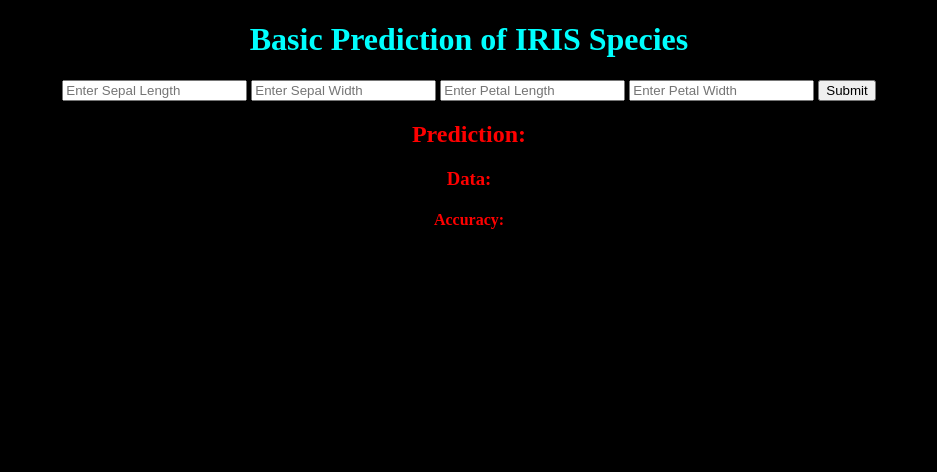
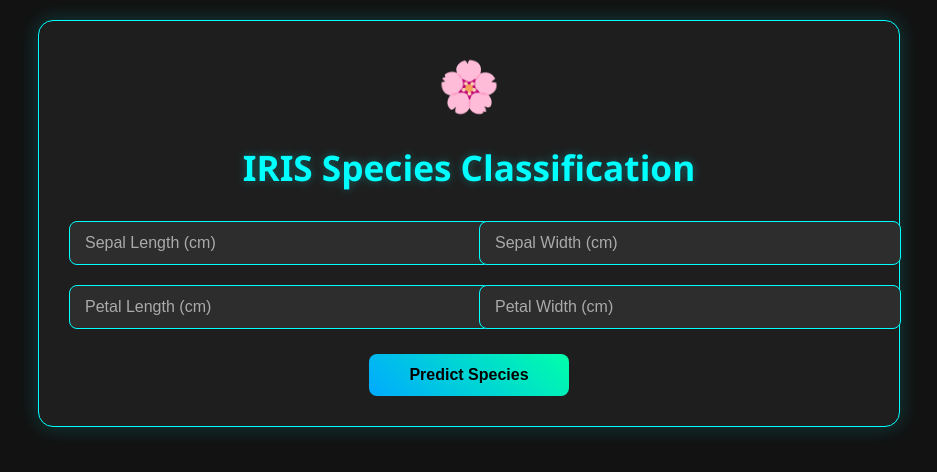
Before and after one commit to Scantlin/ICT-Programming, a Flask app: template Flask/templates/index.html in a window 1280 px wide. Shown: the top 472 px of the page, without its empty margins (171-1108 px from the left). Run offline with Flask 3, Linux system fonts and the light colour scheme; the template is opened without the code that fills it, so the values that code supplies are empty.

Commit message:
updateeeee

```diff
--- a/Class_Challenge.py
+++ b/Class_Challenge.py
@@ -1,6 +1,7 @@
 import sympy as sp
 import pubchempy as pcp
-import requests
+import request
+import math as mt
 
 print('-------------------Arithmetic Sequence----------------------------')
 choice = int(input('1. Arithmetic Sequence \n2. Geometric Sequence \nChoice: '))
--- a/Class_quiz.py
+++ b/Class_quiz.py
@@ -26,9 +26,8 @@ class Main:
         self.score = 0 #initialize the score into zero
         self.keys = list(self.questions.keys())
 
+    def show_menu(self):
         print('QUIZ menu\n1. Start\n2. Show Score\n3. Exit')
-
-    def show_menu(self):
         choice = int(input("Enter Choice: "))
 
         #METHOD 1 for dictionary
--- a/Class_quiz_scores.csv
+++ b/Class_quiz_scores.csv
@@ -3,3 +3,4 @@ Scantlin Cayson,5,22-07-25 00:03
 Scantlin Cayson,4,22-07-25 00:11
 Scantlin Cayson,6,22-07-25 00:35
 Scantlin Cayson,0,22-07-25 01:14
+Scantlin Cayson,6,03-08-25 00:23
--- /dev/null
+++ b/CpE_Tools/backend.py
@@ -0,0 +1,24 @@
+from flask import Flask, render_template, request #importing the needed libraries first
+import random
+
+app = Flask(__name__) #create the app
+
+@app.route('/', methods=['GET', 'POST']) #Decorator
+def home(): #function for how the backend render to frontend
+    num = '' #initialize the value of name first or any variable
+    number = ''
+    result = ''
+
+    if request.method == 'POST': #to check the backend if it has a form
+        num = request.form.get('your_num') #to get the input from the user in the web
+        number = str(random.randint(1, 10))
+
+        if num == number:
+            result = 'CONGRATULATIONS🎉'
+        else:
+            result = "You Lost 😔"
+
+    return render_template('frontend.html', result=num, correct=number, message = result) #render the template and to give back the inputted value of user in the name
+
+if __name__ == '__main__':
+    app.run(host='0.0.0.0', port=5050, debug=False) #run the app program
--- a/Flask/RFC_app.py
+++ b/Flask/RFC_app.py
@@ -1,6 +1,7 @@
 from flask import Flask, request, render_template
 from sklearn.model_selection import train_test_split
-from sklearn.ensemble import RandomForestClassifier
+#from sklearn.ensemble import RandomForestClassifier
+from sklearn.linear_model import LogisticRegression
 from sklearn.metrics import accuracy_score
 import seaborn as sns
 import pandas as pd
@@ -17,7 +18,7 @@ def home():
 
     X_train, X_test, y_train, y_test = train_test_split(Independent_var, Dependent_var, test_size=0.5, random_state=0)
 
-    model = RandomForestClassifier(random_state=0, criterion='gini').fit(X_train, y_train)
+    model = LogisticRegression(random_state=0).fit(X_train, y_train)
 
     y_pred = model.predict(X_test)
 
--- a/Flask/templates/index.html
+++ b/Flask/templates/index.html
@@ -1,34 +1,169 @@
 <!DOCTYPE html>
 <html>
 <head>
-    <title>IRIS</title>
+    <title>IRIS Species Predictor</title>
+    <style>
+        body {
+            background-color: #121212;
+            font-family: 'Segoe UI', Tahoma, Geneva, Verdana, sans-serif;
+            margin: 0;
+            padding: 20px;
+            color: white;
+        }
+
+        .container {
+            max-width: 800px;
+            margin: 0 auto;
+            background-color: #1e1e1e;
+            padding: 30px;
+            border-radius: 15px;
+            box-shadow: 0 0 20px rgba(0, 255, 255, 0.2);
+            border: 1px solid #00ffff;
+        }
+
+        h1 {
+            color: #00ffff;
+            text-align: center;
+            margin-bottom: 30px;
+            font-size: 2.2em;
+            text-shadow: 0 0 10px rgba(0, 255, 255, 0.3);
+        }
+
+        .form-group {
+            display: grid;
+            grid-template-columns: repeat(2, 1fr);
+            gap: 20px;
+            margin-bottom: 25px;
+        }
+
+        input {
+            width: 100%;
+            padding: 12px 15px;
+            border: 1px solid #00ffff;
+            border-radius: 8px;
+            background-color: #2d2d2d;
+            color: white;
+            font-size: 16px;
+            transition: all 0.3s;
+        }
+
+        input:focus {
+            outline: none;
+            border-color: #00ffaa;
+            box-shadow: 0 0 10px rgba(0, 255, 170, 0.5);
+        }
+
+        input::placeholder {
+            color: #aaa;
+        }
+
+        button {
+            background: linear-gradient(45deg, #00aaff, #00ffaa);
+            color: black;
+            border: none;
+            padding: 12px 25px;
+            font-size: 16px;
+            border-radius: 8px;
+            cursor: pointer;
+            font-weight: bold;
+            transition: all 0.3s;
+            display: block;
+            margin: 0 auto;
+            width: 200px;
+        }
+
+        button:hover {
+            transform: translateY(-3px);
+            box-shadow: 0 5px 15px rgba(0, 255, 170, 0.4);
+        }
+
+        .result-section {
+            margin-top: 30px;
+            padding: 20px;
+            background-color: #252525;
+            border-radius: 10px;
+            border-left: 5px solid #00ffaa;
+        }
+
+        h2, h3, h4 {
+            color: #ff5555;
+            margin-top: 25px;
+        }
+
+        .prediction {
+            font-size: 24px;
+            color: #7fffd4;
+            font-weight: bold;
+            text-align: center;
+            padding: 15px;
+            background-color: rgba(0, 255, 170, 0.1);
+            border-radius: 8px;
+            margin: 15px 0;
+        }
+
+        .data-item {
+            background-color: #2a2a2a;
+            padding: 10px 15px;
+            margin: 5px 0;
+            border-radius: 5px;
+            border-left: 3px solid #ffaa00;
+        }
+
+        .accuracy {
+            font-size: 18px;
+            color: #ffffff;
+            font-weight: bold;
+            padding: 10px;
+            background: linear-gradient(90deg, rgba(255,85,85,0.2), transparent);
+        }
+
+        .iris-icon {
+            text-align: center;
+            font-size: 50px;
+            margin-bottom: 20px;
+            color: #00ffaa;
+        }
+    </style>
 </head>
-<body style="background-color: black;">
-    <div id="structure" style="text-align: center;">
-    <h1 style="color: aqua; text-align: center;">Basic Prediction of IRIS Species</h1>
+<body>
+    <div class="container">
+        <div class="iris-icon">🌸</div>
+        <h1>IRIS Species Classification</h1>
 
-    <form method="POST">
-        <input type='number' step="0.01" id="Sepal_length" name="Sepal_length" placeholder="Enter Sepal Length" required>
+        <form method="POST">
+            <div class="form-group">
+                <div>
+                    <input type='number' step="0.01" id="Sepal_length" name="Sepal_length" placeholder="Sepal Length (cm)" required>
+                </div>
+                <div>
+                    <input type="number" step="0.01" id="Sepal_width" name="Sepal_width" placeholder="Sepal Width (cm)" required>
+                </div>
+                <div>
+                    <input type="number" step="0.01" id="Petal_length" name="Petal_length" placeholder="Petal Length (cm)" required>
+                </div>
+                <div>
+                    <input type="number" step="0.01" id="Petal_width" name="Petal_width" placeholder="Petal Width (cm)" required>
+                </div>
+            </div>
 
-        <input type="number" step="0.01" id="Sepal_width" name="Sepal_width" placeholder="Enter Sepal Width" required>
+            <button type="submit">Predict Species</button>
+        </form>
 
-        <input type="number" step="0.01" id="Petal_length" name="Petal_length" placeholder="Enter Petal Length" required>
+        {% if output %}
+        <div class="result-section">
+            <h2>Prediction Result</h2>
+            <div class="prediction">{{ output }}</div>
 
-        <input type="number" step="0.01" id="Petal_width" name="Petal_width" placeholder="Enter Petal Width" required>
+            <h3>Input Parameters</h3>
+            <div class="data-item">Sepal Length: {{ data }}</div>
+            <div class="data-item">Sepal Width: {{ data2 }}</div>
+            <div class="data-item">Petal Length: {{ data3 }}</div>
+            <div class="data-item">Petal Width: {{ data4 }}</div>
 
-        <button type="submit">Submit</button>
-    </form>
-
-    <h2 style="text-align: center; color: red;">Prediction:</h2>
-    <p style="color: aquamarine;">{{ output }}</p>
-    <h3 style="text-align: center; color: red;">Data: </h3>
-    <p style="color: burlywood;">{{ data }}</p>
-    <p style="color: burlywood;">{{ data2 }}</p>
-    <p style="color: burlywood;">{{ data3 }}</p>
-    <p style="color: burlywood;">{{ data4 }}</p>
-    <h4 style="color: red;">Accuracy: </h4>
-    <p style="color: azure;">{{ Accuracy }}</p>
+            <h4>Model Accuracy</h4>
+            <div class="accuracy">{{ Accuracy }}</div>
+        </div>
+        {% endif %}
     </div>
-
 </body>
 </html>
```
Also changed, not shown: CpE_Tools/templates/frontend.html (added, +19 -0 lines), Class_quiz_scores.db.
